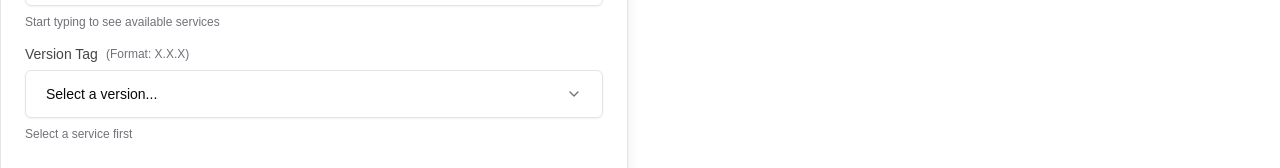
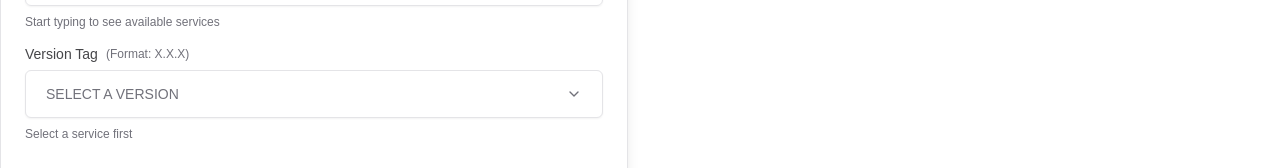
Before and after one commit to teukumunawark/git-tag, a Next.js app: page / in a window 1280 px wide. Shown: the part 285-453 px from the top of the page. Built offline with nearby package versions, Linux system fonts and the light colour scheme.

Commit message:
[GT-0004] : fix clear form when submit

```diff
--- a/app/page.tsx
+++ b/app/page.tsx
@@ -7,7 +7,7 @@ import {useToast} from "@/hooks/use-toast";
 import {deleteFile, handleDownload, loadRecentFiles, RecentFile, saveFileToDirectory,} from "@/services/fileService";
 
 export default function Home() {
-    const { toast } = useToast();
+    const {toast} = useToast();
     const [directoryHandle, setDirectoryHandle] = useState<FileSystemDirectoryHandle | null>(null);
     const [isApiSupported, setIsApiSupported] = useState(true);
     const [isProcessing, setIsProcessing] = useState(false);
@@ -27,7 +27,7 @@ export default function Home() {
 
     const handleChooseDirectory = async () => {
         try {
-            const handle = await window.showDirectoryPicker!({ mode: "readwrite" });
+            const handle = await window.showDirectoryPicker!({mode: "readwrite"});
             setDirectoryHandle(handle);
             toast({
                 title: "Location Set",
--- a/components/FileForm.tsx
+++ b/components/FileForm.tsx
@@ -2,14 +2,7 @@ import React, {useEffect, useState} from "react";
 import {useForm} from "react-hook-form";
 import * as z from "zod";
 import {zodResolver} from "@hookform/resolvers/zod";
-import {
-    Form,
-    FormControl,
-    FormField,
-    FormItem,
-    FormLabel,
-    FormMessage,
-} from "@/components/ui/form";
+import {Form, FormControl, FormField, FormItem, FormLabel, FormMessage,} from "@/components/ui/form";
 import {ChevronDown, Download, FileText, Search, Tag, Trash2} from "lucide-react";
 import {Card, CardContent, CardHeader, CardTitle} from "@/components/ui/card";
 import {Separator} from "@/components/ui/separator";
@@ -31,7 +24,6 @@ export type FormValues = z.infer<typeof formSchema>;
 interface FileFormProps {
     onSubmit: (values: FormValues) => Promise<void>;
     isProcessing: boolean;
-    onReset?: () => void;
 }
 
 interface Repository {
@@ -44,7 +36,7 @@ interface Tag {
     env: string;
 }
 
-export const FileForm: React.FC<FileFormProps> = ({onSubmit, isProcessing, onReset}) => {
+export const FileForm: React.FC<FileFormProps> = ({onSubmit, isProcessing}) => {
     const form = useForm<FormValues>({
         resolver: zodResolver(formSchema),
         defaultValues: {
@@ -172,7 +164,6 @@ export const FileForm: React.FC<FileFormProps> = ({onSubmit, isProcessing, onRes
         }
     };
 
-    // Handle click on a tag suggestion
     const handleTagSuggestionClick = (tag: string) => {
         form.setValue("tag", tag, {shouldValidate: true});
         setShowTagDropdown(false);
@@ -181,6 +172,11 @@ export const FileForm: React.FC<FileFormProps> = ({onSubmit, isProcessing, onRes
 
     const handleTagBlur = () => {
         setTimeout(() => setShowTagDropdown(false), 200);
+    };
+
+    const handleFormSubmit = async (values: FormValues) => {
+        await onSubmit(values);
+        form.reset();
     };
 
     return (
@@ -199,7 +195,7 @@ export const FileForm: React.FC<FileFormProps> = ({onSubmit, isProcessing, onRes
             <Separator className="mb-6"/>
             <CardContent>
                 <Form {...form}>
-                    <form onSubmit={form.handleSubmit(onSubmit)} className="space-y-8">
+                    <form onSubmit={form.handleSubmit(handleFormSubmit)} className="space-y-8">
                         <div className="space-y-4">
                             {/* Service Name Field */}
                             <FormField
@@ -218,7 +214,6 @@ export const FileForm: React.FC<FileFormProps> = ({onSubmit, isProcessing, onRes
                                                     className="absolute left-4 top-[13.7px] h-5 w-5 text-muted-foreground"/>
                                                 <Input
                                                     {...field}
-                                                    value={searchTerm}
                                                     onChange={(e) => {
                                                         handleServiceNameChange(e);
                                                         field.onChange(e);
@@ -248,7 +243,8 @@ export const FileForm: React.FC<FileFormProps> = ({onSubmit, isProcessing, onRes
                                             </div>
                                         </FormControl>
                                         <FormMessage className="text-xs"/>
-                                        <p className="text-xs text-muted-foreground mt-1">Start typing to see available
+                                        <p className="text-xs text-muted-foreground mt-1">Start typing to see
+                                            available
                                             services</p>
                                     </FormItem>
                                 )}
@@ -272,14 +268,14 @@ export const FileForm: React.FC<FileFormProps> = ({onSubmit, isProcessing, onRes
                                                         <Button
                                                             variant="outline"
                                                             role="combobox"
-                                                            className="w-full justify-between h-12 px-5"
+                                                            className={`w-full justify-between h-12 px-5 ${field.value !== "" ? "text-primary" : "text-muted-foreground"}`}
                                                             onClick={(e) => {
                                                                 e.preventDefault();
                                                                 setShowTagDropdown(true);
                                                             }}
                                                             tabIndex={0}
                                                         >
-                                                            {field.value || "Select a version..."}
+                                                            {field.value || "SELECT A VERSION"}
                                                             <ChevronDown
                                                                 className="ml-2 h-4 w-4 text-muted-foreground"/>
                                                         </Button>
@@ -338,12 +334,7 @@ export const FileForm: React.FC<FileFormProps> = ({onSubmit, isProcessing, onRes
                                 size="sm"
                                 type="button"
                                 className="ml-auto sm:ml-0 gap-0 flex items-center hover:bg-primary/30"
-                                onClick={() => {
-                                    form.reset({
-                                        serviceName: "",
-                                        tag: "",
-                                    });
-                                }}
+                                onClick={() => form.reset()}
                             >
                                 <Trash2 className="sm:mr-2"/>
                                 <span className="hidden sm:inline text-[0.775rem]">Clear Input</span>
@@ -372,8 +363,7 @@ export const FileForm: React.FC<FileFormProps> = ({onSubmit, isProcessing, onRes
                 </Form>
             </CardContent>
         </Card>
-    )
-        ;
+    );
 };
 
 const highlightQuery = (text: string, query: string) => {
```
